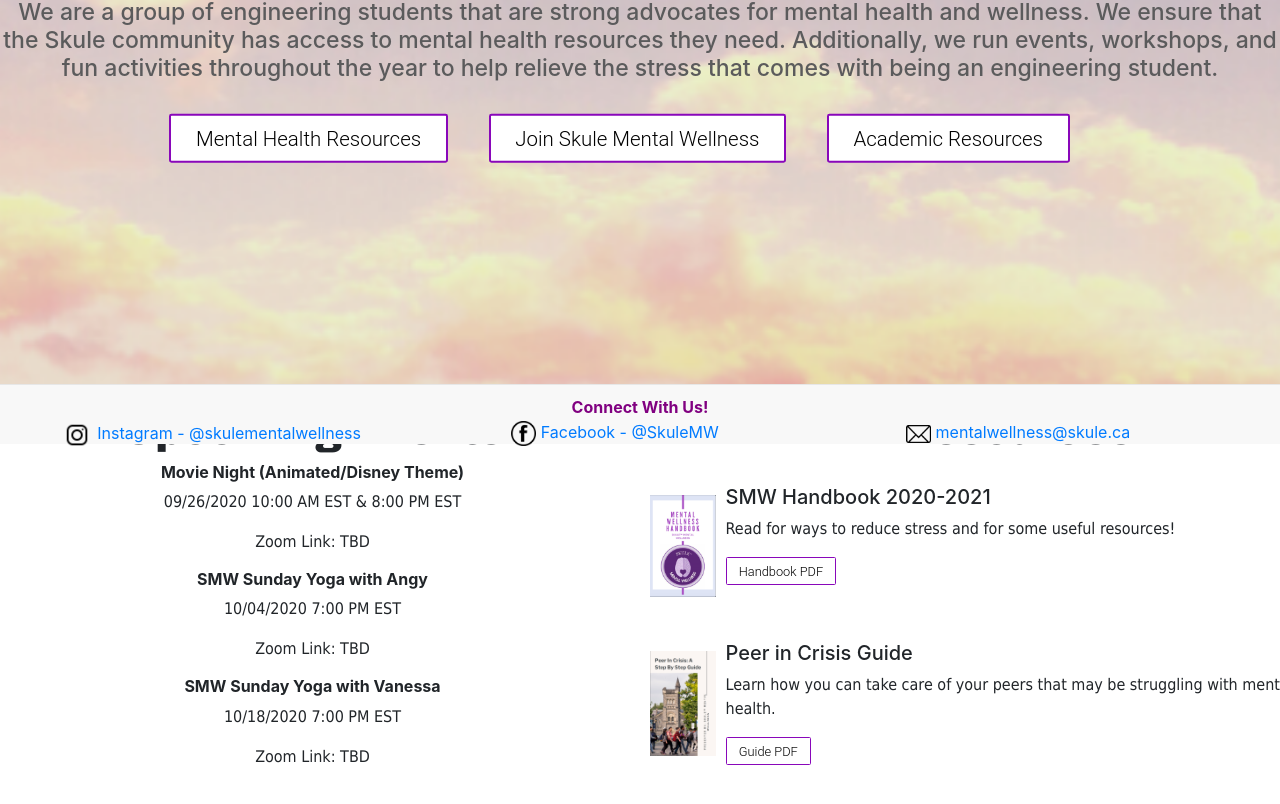
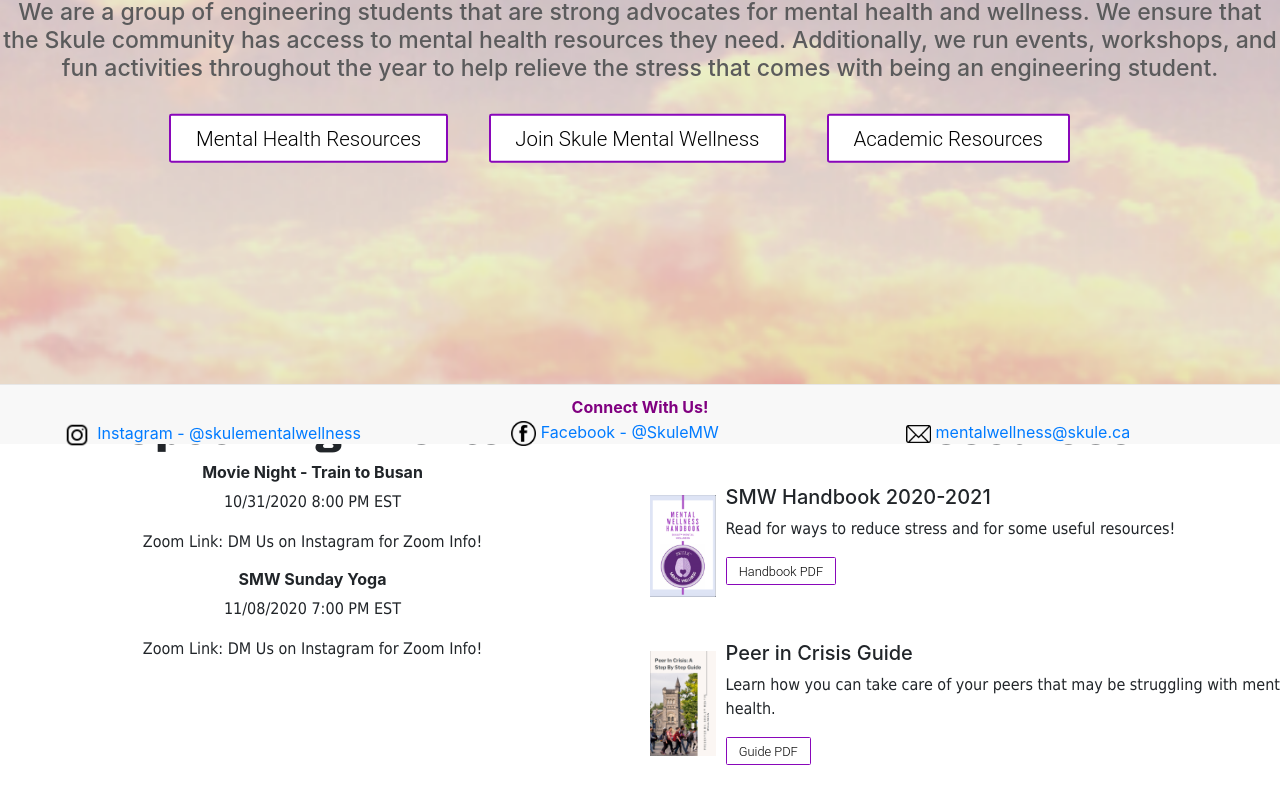
Before and after one commit to jhanavigera/smw-website, a React (Create React App) app: page / in a window 1280 px wide. Shown: the part 356-1160 px from the top of the page. Built offline with nearby package versions, Linux system fonts and the light colour scheme.

Commit message:
Event update

```diff
--- a/src/components/Events.js
+++ b/src/components/Events.js
@@ -5,24 +5,19 @@ class Events extends Component {
     state = {
         events: [
             {
-                "name": "Movie Night (Animated/Disney Theme)",
-                "date": "09/26/2020",
-                "time": "10:00 AM EST & 8:00 PM EST",
-                "link": "TBD"
+                "name": "Movie Night - Train to Busan",
+                "date": "10/31/2020",
+                "time": "8:00 PM EST",
+                "link": "DM Us on Instagram for Zoom Info!"
             },
 
             {
-                "name": "SMW Sunday Yoga with Angy",
-                "date": "10/04/2020",
+                "name": "SMW Sunday Yoga",
+                "date": "11/08/2020",
                 "time": "7:00 PM EST",
-                "link": "TBD"
-            },
-            {
-                "name": "SMW Sunday Yoga with Vanessa",
-                "date": "10/18/2020",
-                "time": "7:00 PM EST",
-                "link": "TBD"
+                "link": "DM Us on Instagram for Zoom Info!"
             }
+
         ]
     };
     render() {
```
